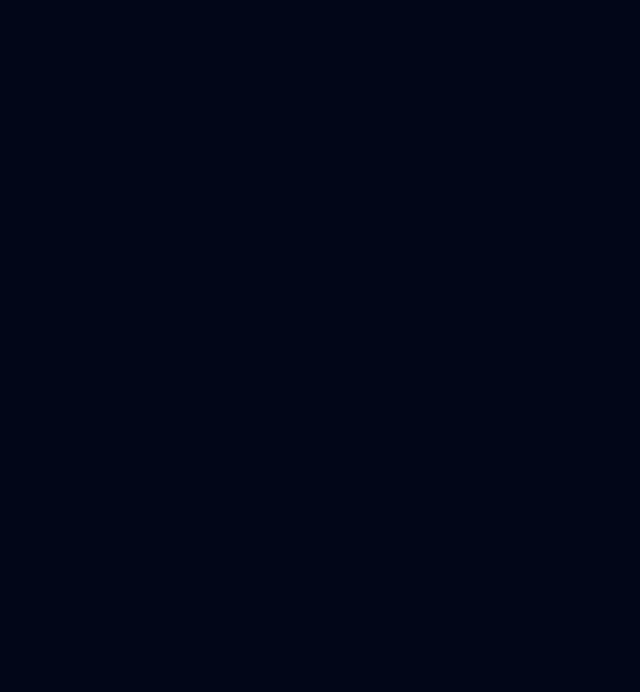
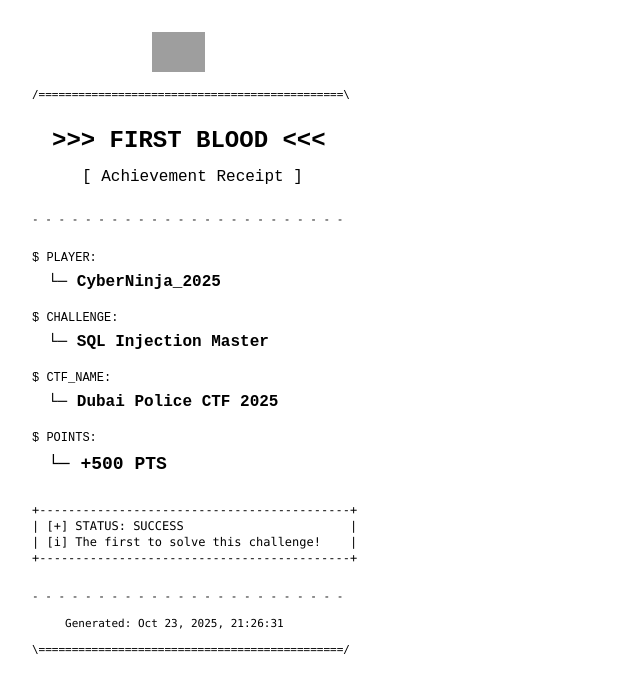
Before and after one commit to DeadPackets/FaxMeMaybe, a React (Vite) app in the folder fax-me-maybe-server/: page /first-blood-receipt in a window 1280 px wide. Before the commit this address had no page. Shown: the top 692 px of the page, without its empty margins (0-640 px from the left). Built offline with nearby package versions, Linux system fonts and the light colour scheme; grey boxes are pictures that could not be loaded.

Commit message:
First blood receipts

```diff
--- /dev/null
+++ b/fax-me-maybe-server/src/react-app/FirstBloodReceipt.tsx
@@ -0,0 +1,183 @@
+import { useEffect, useState } from "react";
+
+interface FirstBloodReceiptProps {
+	username?: string;
+	track?: string;
+	challenge?: string;
+	points?: string;
+}
+
+function FirstBloodReceipt() {
+	const [params, setParams] = useState<FirstBloodReceiptProps>({});
+
+	useEffect(() => {
+		// Parse URL parameters
+		const urlParams = new URLSearchParams(window.location.search);
+
+		setParams({
+			username: urlParams.get("username") || "CyberNinja_2025",
+			track: urlParams.get("track") || "Web Exploitation",
+			challenge: urlParams.get("challenge") || "SQL Injection Master",
+			points: urlParams.get("points") || "500",
+		});
+
+		// Add print styles optimized for thermal printer with monospace terminal font
+		const style = document.createElement("style");
+		style.textContent = `
+			body {
+				margin: 0 !important;
+				padding: 0 !important;
+				background: white !important;
+				font-family: 'Courier New', 'Courier', 'Monaco', 'Menlo', 'Consolas', monospace;
+			}
+			html {
+				margin: 0 !important;
+				padding: 0 !important;
+			}
+			@media print {
+				body {
+					margin: 0;
+					padding: 0;
+					background: white !important;
+				}
+				@page {
+					size: 576px auto;
+					margin: 0;
+				}
+			}
+		`;
+		document.head.appendChild(style);
+
+		return () => {
+			document.head.removeChild(style);
+		};
+	}, []);
+
+	// Get current local time
+	const getCurrentTime = () => {
+		const now = new Date();
+		return now.toLocaleString("en-US", {
+			month: "short",
+			day: "2-digit",
+			year: "numeric",
+			hour: "2-digit",
+			minute: "2-digit",
+			second: "2-digit",
+			hour12: false,
+		});
+	};
+
+	return (
+		<div className="w-full bg-white text-black p-8" style={{
+			maxWidth: "576px",
+			fontFamily: "'Courier New', 'Courier', 'Monaco', monospace",
+			fontSize: "14px",
+			lineHeight: "1.4"
+		}}>
+			{/* Logo */}
+			<div className="mb-4" style={{ paddingLeft: "120px" }}>
+				<img
+					src="https://i.imgur.com/0JLelri.png"
+					alt="CTFAE"
+					style={{ height: "40px", objectFit: "contain" }}
+				/>
+			</div>
+
+			{/* ASCII Header and Title */}
+			<div className="mb-6">
+				<pre style={{ margin: 0, fontSize: "11px", lineHeight: "1.2" }}>
+{`/==============================================\\`}
+				</pre>
+			</div>
+
+			{/* Title */}
+			<div className="mb-2" style={{ paddingLeft: "20px" }}>
+				<div className="text-2xl font-bold">
+					&gt;&gt;&gt; FIRST BLOOD &lt;&lt;&lt;
+				</div>
+			</div>
+
+			{/* Subtitle */}
+			<div className="mb-6" style={{ paddingLeft: "50px" }}>
+				<div className="text-base">
+					[ Achievement Receipt ]
+				</div>
+			</div>
+
+			{/* Separator */}
+			<div className="mb-6">
+				<pre style={{ margin: 0, fontSize: "11px", lineHeight: "1.2" }}>
+{`- - - - - - - - - - - - - - - - - - - - - - - -`}
+				</pre>
+			</div>
+
+			{/* Player Info */}
+			{params.username && (
+				<div className="mb-4">
+					<div className="text-xs mb-1">
+						$ PLAYER:
+					</div>
+					<div className="pl-4 text-base font-bold">
+						└─ {params.username}
+					</div>
+				</div>
+			)}
+
+			{/* Challenge Info */}
+			{params.challenge && (
+				<div className="mb-4">
+					<div className="text-xs mb-1">
+						$ CHALLENGE:
+					</div>
+					<div className="pl-4 text-base font-bold break-words">
+						└─ {params.challenge}
+					</div>
+				</div>
+			)}
+
+			{/* CTF and Points Grid */}
+			<div className="mb-4">
+				<div className="text-xs mb-1">
+					$ CTF_NAME:
+				</div>
+				<div className="pl-4 text-base font-bold">
+					└─ Dubai Police CTF 2025
+				</div>
+			</div>
+
+			{params.points && (
+				<div className="mb-6">
+					<div className="text-xs mb-1">
+						$ POINTS:
+					</div>
+					<div className="pl-4 text-lg font-bold">
+						└─ +{params.points} PTS
+					</div>
+				</div>
+			)}
+
+			{/* Status Box */}
+			<div className="mb-6">
+				<pre className="text-xs" style={{ margin: 0 }}>
+{`+-------------------------------------------+
+| [+] STATUS: SUCCESS                       |
+| [i] The first to solve this challenge! 	|
++-------------------------------------------+`}
+				</pre>
+			</div>
+
+			{/* Footer and Bottom Border */}
+			<div>
+				<pre style={{ margin: 0, fontSize: "11px", lineHeight: "1.2" }}>
+{`- - - - - - - - - - - - - - - - - - - - - - - -
+
+     Generated: ${getCurrentTime()}
+
+\\==============================================/`}
+				</pre>
+			</div>
+		</div>
+	);
+}
+
+export default FirstBloodReceipt;
--- a/fax-me-maybe-server/src/react-app/main.tsx
+++ b/fax-me-maybe-server/src/react-app/main.tsx
@@ -4,6 +4,7 @@
 import "./index.css";
 import App from "./App.tsx";
 import TodoTicket from "./TodoTicket.tsx";
+import FirstBloodReceipt from "./FirstBloodReceipt.tsx";
 import { Toaster } from "@/components/ui/sonner";
 import { ThemeProvider } from "@/components/theme-provider";
 
@@ -14,6 +15,7 @@
 				<Routes>
 					<Route path="/" element={<App />} />
 					<Route path="/todo-ticket" element={<TodoTicket />} />
+					<Route path="/first-blood-receipt" element={<FirstBloodReceipt />} />
 				</Routes>
 			</BrowserRouter>
 			<Toaster />
```
